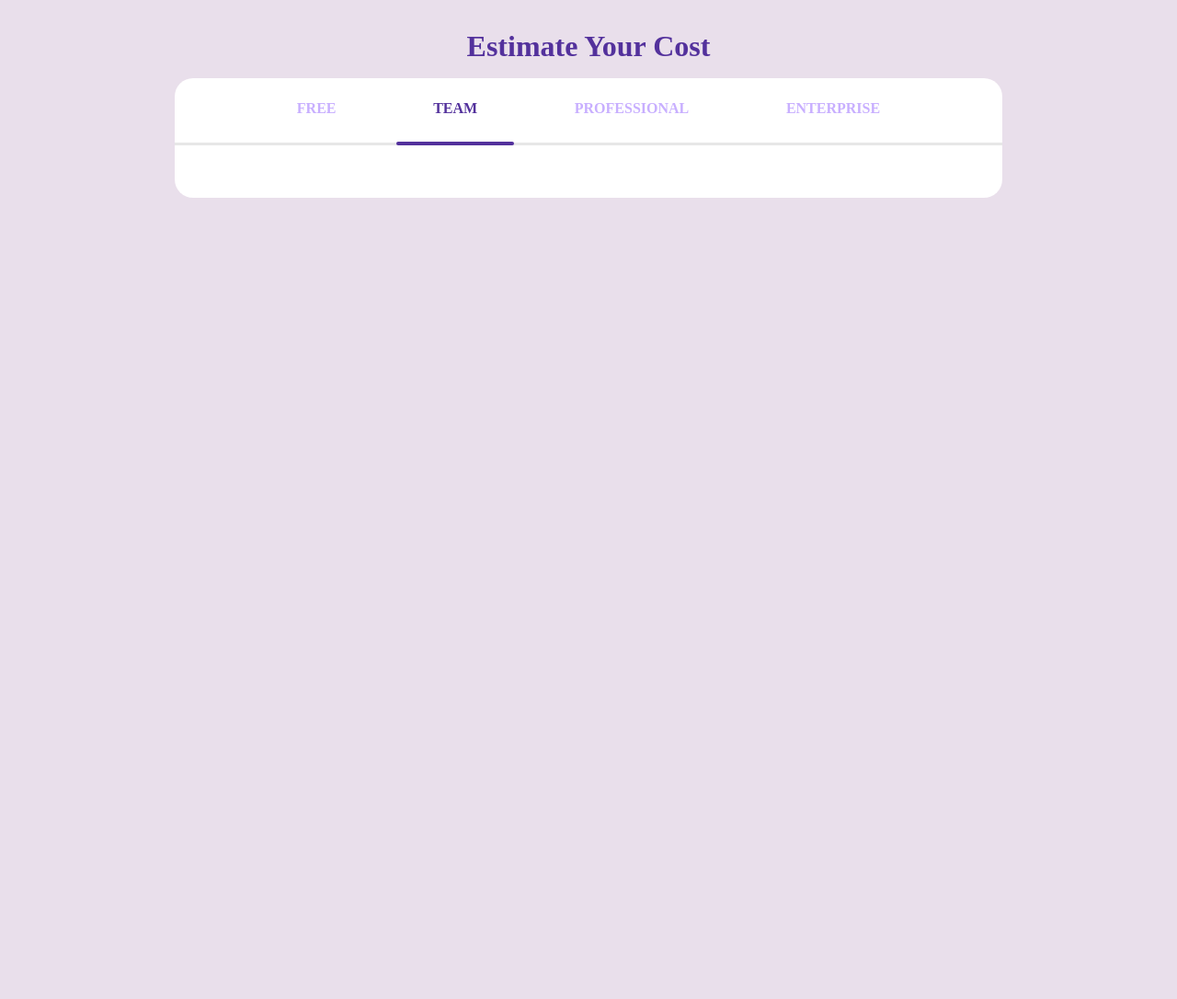
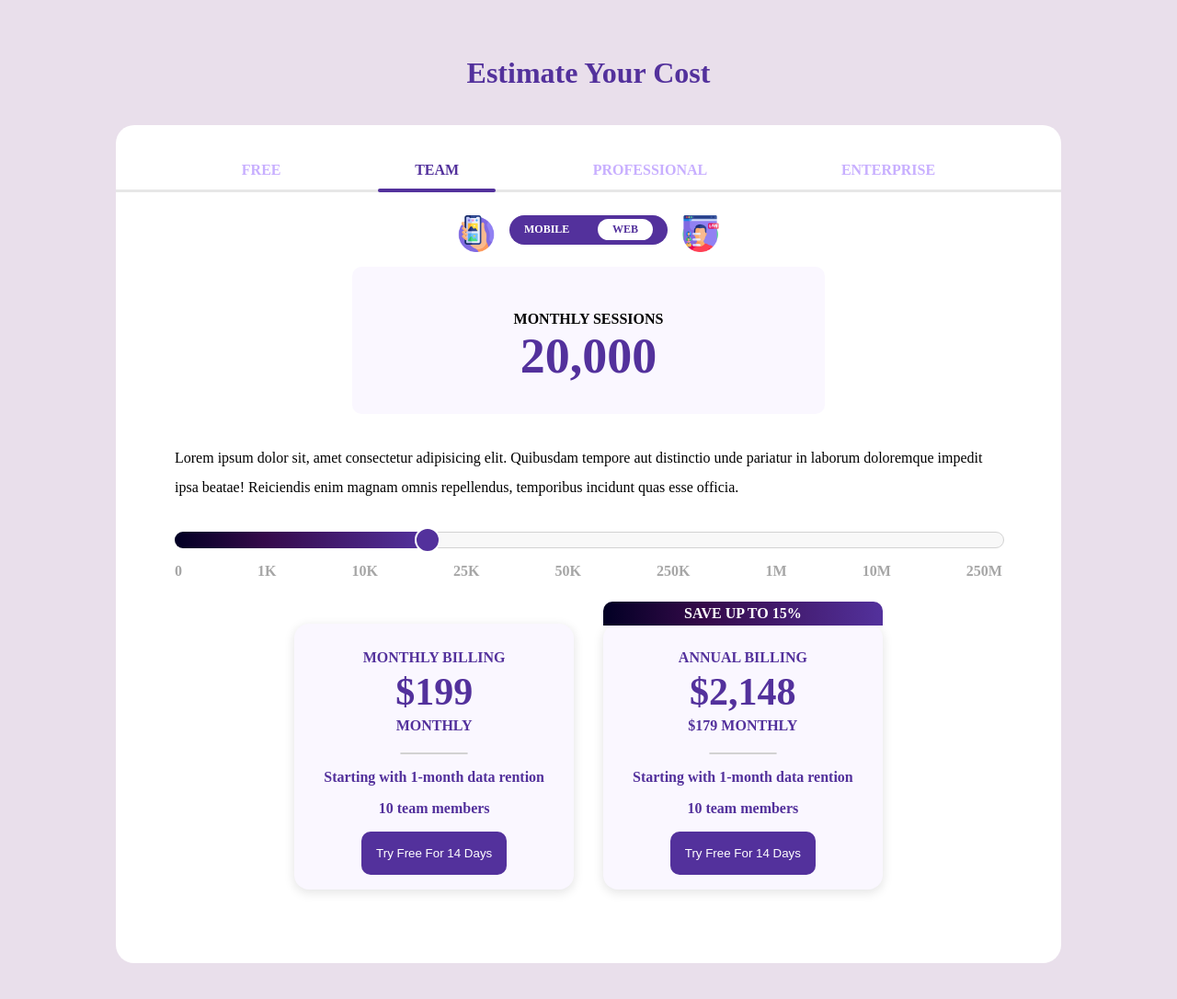
Before and after one commit to cejimenez57/calcEstimator, a plain HTML site: page index.html in a window 1280 px wide. Shown: the whole page at 92% size. Before the commit the page ends 800 px from the top, so only its background shows below. Drawn offline with Linux system fonts and the light colour scheme.

Commit message:
Add files via upload

```diff
--- a/index.html
+++ b/index.html
@@ -19,6 +19,67 @@
             <p>Enterprise</p>
         </div>
         <div class="line"></div>
+        <div class="toggle-wrapper">
+            <img src="/images/icon1.png" alt="">
+            <div class="toggle">
+                <span>Mobile</span>
+                <span>Web</span>
+            </div>
+            <img src="/images/icon2.png" alt="">
+        </div>
+        <div class="sessions-card">
+            <p>Monthly Sessions</p>
+            <p class="number">20,000</p>
+        </div>
+        <p class="description">Lorem ipsum dolor sit, amet consectetur adipisicing elit. Quibusdam tempore aut
+            distinctio unde pariatur in laborum doloremque impedit ipsa beatae! Reiciendis enim magnam omnis
+            repellendus, temporibus incidunt quas esse officia.</p>
+        <div class="slider">
+            <div class="bar">
+                <div class="progress"></div>
+                <div class="point"></div>
+            </div>
+            <div class="scale">
+                <ul>
+                    <li>0</li>
+                    <li>1k</li>
+                    <li>10k</li>
+                    <li>25k</li>
+                    <li>50k</li>
+                    <li>250k</li>
+                    <li>1m</li>
+                    <li>10m</li>
+                    <li>250m</li>
+                </ul>
+            </div>
+        </div>
+        <div class="card-container">
+            <div class="card">
+                <div class="top-section">
+                    <p>Monthly Billing</p>
+                    <p class="price">$199</p>
+                    <p>Monthly</p>
+                </div>
+                <hr>
+                <p>Starting with 1-month data rention</p>
+                <p>10 team members</p>
+                <button>Try Free For 14 Days</button>
+            </div>
+            <div class="card">
+                <div class="top-section">
+                    <div class="save">
+                        <p>Save up to 15%</p>
+                    </div>
+                    <p>Annual Billing</p>
+                    <p class="price">$2,148</p>
+                    <p>$179 Monthly</p>
+                </div>
+                <hr>
+                <p>Starting with 1-month data rention</p>
+                <p>10 team members</p>
+                <button>Try Free For 14 Days</button>
+            </div>
+        </div>
     </div>
 
 </body>
--- a/styles.css
+++ b/styles.css
@@ -1,20 +1,22 @@
-*{
+/* *{
     margin: 0;
     padding: 0;
     box-sizing: border-box;
-}
-body{
-    background-color: rgb(233,223,235);
+} */
+body {
+  background-color: rgb(233, 223, 235);
   display: flex;
   flex-direction: column;
   justify-content: center;
   align-items: center;
   padding: 32px;
 }
-h1{
-    color: rgb(83,49,156);
+
+h1 {
+  color: rgb(83, 49, 156);
 }
-.container{
+
+.container {
   background-color: white;
   width: 100%;
   max-width: 900px;
@@ -27,42 +29,221 @@ h1{
   padding: 0px 64px 64px 64px;
   position: relative;
 }
-.tabs{
+
+.tabs {
   display: flex;
   width: 100%;
   justify-content: space-around;
   text-transform: uppercase;
-    color: rgb(200,175,255);
+  color: rgb(200, 175, 255);
   font-weight: bold;
   padding: 16px;
 }
-.tabs p{
+
+.tabs p {
   padding: 8px;
 }
 
-.tabs p:hover{
-    color: rgb(83,49,156);
+.tabs p:hover {
+  color: rgb(83, 49, 156);
   cursor: pointer;
 }
-.active{
-    color: rgb(83,49,156);
+
+.active {
+  color: rgb(83, 49, 156);
   position: relative;
 }
-.line{
-    background-color: rgb(231,231,231);
+
+.line {
+  background-color: rgb(231, 231, 231);
   height: 3px;
   width: 100%;
   top: 70px;
   position: absolute;
 }
-.active::before{
+
+.active::before {
   content: "";
   width: 200%;
   height: 4px;
-    background-color: rgb(83,49,156);
+  background-color: rgb(83, 49, 156);
   position: absolute;
-    bottom: -23px;
+  bottom: -7px;
   z-index: 2;
   left: -50%;
   border-radius: 10px;
 }
+
+.toggle-wrapper {
+  display: flex;
+}
+
+.toggle-wrapper img {
+  height: 40px;
+  margin: 0 16px;
+}
+.toggle {
+  background-color: rgb(83, 49, 156);
+  height: 32px;
+  width: 140px;
+  border-radius: 20px;
+  display: flex;
+  justify-content: space-between;
+  align-items: center;
+  padding: 0 16px;
+  text-transform: uppercase;
+  font-weight: bold;
+  font-size: 12px;
+}
+
+.toggle span:first-of-type {
+  color: white;
+}
+
+.toggle span:last-of-type {
+  color: rgb(83, 49, 156);
+  background-color: white;
+  padding: 4px 16px;
+  border-radius: 20px;
+}
+
+.sessions-card {
+  background-color: rgb(250, 247, 255);
+  text-align: center;
+  padding: 32px;
+  width: 50%;
+  text-transform: uppercase;
+  margin: 16px 0;
+  border-radius: 10px;
+}
+.sessions-card p {
+  font-weight: bold;
+  margin-bottom: 0;
+}
+.number {
+  color: rgb(83, 49, 156);
+  font-size: 54px;
+  margin: 0;
+}
+.description {
+  line-height: 32px;
+  margin: 16px 0 32px 0;
+}
+
+.slider {
+  width: 100%;
+  position: relative;
+  margin-bottom: 16px;
+}
+.bar {
+  width: 100%;
+  height: 16px;
+  background-color: rgb(248, 248, 248);
+  border: 1px solid rgb(210, 210, 210);
+  border-radius: 20px;
+}
+.progress {
+  width: 30%;
+  height: 18px;
+  background: linear-gradient(
+    90deg,
+    rgba(2, 0, 36, 1) 0%,
+    rgba(53, 10, 74, 1) 36%,
+    rgba(83, 49, 156, 1) 100%
+  );
+  border-top-left-radius: 20px;
+  border-bottom-left-radius: 20px;
+  position: absolute;
+  top: 0;
+  left: 0;
+}
+
+.point {
+  height: 24px;
+  width: 24px;
+  background-color: rgb(83, 49, 156);
+  border-radius: 50%;
+  position: absolute;
+  top: -5px;
+  left: 29%;
+  border: 2px solid white;
+  transition: 0.15s transform ease;
+}
+.point:hover {
+  cursor: pointer;
+  transform: scale(1.5);
+}
+.scale {
+  width: 100%;
+}
+.scale ul {
+  list-style: none;
+  display: flex;
+  justify-content: space-between;
+  padding: 0;
+  text-transform: uppercase;
+  font-weight: bold;
+  color: rgb(166, 166, 166);
+}
+
+.card-container {
+  display: flex;
+}
+.card {
+  background-color: rgb(250, 247, 255);
+  border-radius: 16px;
+  margin: 16px;
+  padding: 16px 32px;
+  box-shadow: 0 3px 11px 1px rgba(0, 0, 0, 0.1);
+  text-align: center;
+  font-weight: bold;
+  color: rgb(83, 49, 156);
+  transform: 1.5s transform ease;
+  position: relative;
+}
+.card .top-section p {
+  margin: 4px 0;
+}
+.card:hover {
+  transform: scale(1.05);
+}
+.top-section {
+  padding: 8px;
+  text-transform: uppercase;
+}
+.price {
+  font-size: 42px;
+}
+hr {
+  width: 30%;
+  border: 1px solid rgb(210, 210, 210);
+  border-radius: 2px;
+}
+
+button {
+  border: none;
+  color: white;
+  background-color: rgb(83, 49, 156);
+  padding: 16px;
+  border-radius: 10px;
+  transform: 0.5s transform ease;
+}
+button:hover {
+  cursor: pointer;
+  transform: scale(1.05);
+}
+.save {
+  color: white;
+  background: linear-gradient(
+    90deg,
+    rgba(2, 0, 36, 1) 0%,
+    rgba(53, 10, 74, 1) 36%,
+    rgba(83, 49, 156, 1) 100%
+  );
+  width: 100%;
+  position: absolute;
+  top: -24px;
+  left: 0;
+  border-top-right-radius: 10px;
+  border-top-left-radius: 10px;
+}
```
Also changed, not shown: images/icon1.png (added), images/icon2.png (added). Lines whose indentation alone changed are shown as unchanged.
